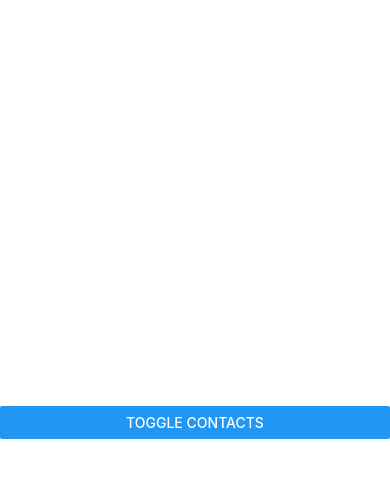
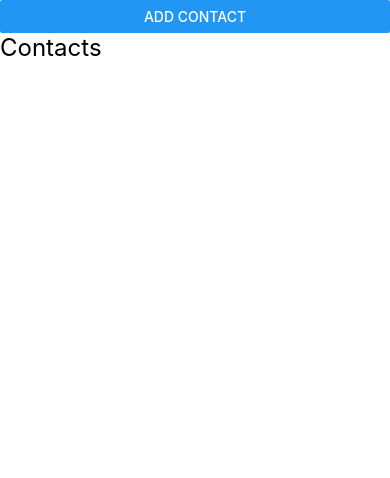
Before and after one commit to jojonarte/rn-samples, a React Native app: screen / in a window 390 px wide. Shown: the top 478 px of the page. Built offline with nearby package versions, Linux system fonts and the light colour scheme.

Commit message:
session 3-4 activity starter

```diff
--- a/App.js
+++ b/App.js
@@ -2,7 +2,7 @@ import React from 'react';
 import { StyleSheet, Text, View, SectionList, Button } from 'react-native';
 import Constants from 'expo-constants';
 
-import getContacts from './getContacts';
+import AddContact from './screens/AddContact';
 
 const sectionContactsByInitials = contacts => {
 	const contactsByLetter = contacts.reduce((contactsMap, currentContact) => {
@@ -44,30 +44,39 @@ function Row({ contact }) {
 	);
 }
 
-/**
- * see how it looks in the simulator/emulator
- *
- * read through documentations in https://reactnative.dev/docs/sectionlist
- * Try out some prop features
- * play around with the code
- */
 export default class App extends React.Component {
 	state = {
-		contacts: getContacts(),
-		isContactsShown: false
+		contacts: [],
+		isAddContactsShown: false
 	};
 
-	reloadContacts = () =>
-		this.setState({
-			contacts: getContacts(1000),
-			isContactsShown: !this.state.isContactsShown
+	/**
+	 * this function reverses the value of boolean isAddContactsShown
+	 */
+	toggleAddContacts = () =>
+		this.setState(prevState => {
+			return {
+				isAddContactsShown: !prevState.isAddContactsShown
+			};
 		});
 
 	render() {
+		if (this.state.isAddContactsShown) {
+			/**
+			 * a prop callback must be implemented in AddContact, see previous
+			 * examples we've tackled this in this session
+			 *
+			 * 1. the function called must add a new contact object to the contacts in this.state
+			 * 2. it should show in the UI
+			 * 3. saving from AddContact component must remove it from view and return to the flat list view
+			 */
+			return <AddContact />;
+		}
+
 		return (
 			<View style={styles.container}>
-				<Button title="Toggle contacts" onPress={this.reloadContacts} />
-				{this.state.isContactsShown && (
+				<Button title="Add contact" onPress={this.toggleAddContacts} />
+				<Text style={{ color: 'black', fontSize: 24 }}>Contacts</Text>
 				<SectionList
 					style={{ marginTop: 16, flex: 1 }}
 					sections={sectionContactsByInitials(this.state.contacts)}
@@ -79,7 +88,6 @@ export default class App extends React.Component {
 						</View>
 					)}
 				/>
-				)}
 			</View>
 		);
 	}
--- /dev/null
+++ b/screens/AddContact.js
@@ -0,0 +1,42 @@
+import React from 'react';
+import { View, Text, Button, StyleSheet } from 'react-native';
+import Constants from 'expo-constants';
+
+import PropTypes from 'prop-types';
+
+export default class AddContact extends React.Component {
+	static propTypes = {
+		onAddContactSubmit: PropTypes.func.isRequired
+	};
+
+	/**
+	 * TODO:
+	 * implement functions
+	 * 1. must create a form
+	 * 2. must input phone and name
+	 * 3. must have a button to submit
+	 *
+	 * 4. function to submit must call prop
+	 * 5. the prop callback must be implemented in Parent component App.js
+	 */
+	render() {
+		/**
+		 * TODO: Implement this
+		 */
+		return (
+			<View style={styles.container}>
+				<Text>Nothing to see here as of now</Text>
+				<Text>Implement something in this component, you can remove these</Text>
+			</View>
+		);
+	}
+}
+
+const styles = StyleSheet.create({
+	container: {
+		flex: 1,
+		backgroundColor: '#fff',
+		marginTop: Constants.statusBarHeight,
+		flexDirection: 'column'
+	}
+});
```
Lines whose indentation alone changed are shown as unchanged.
